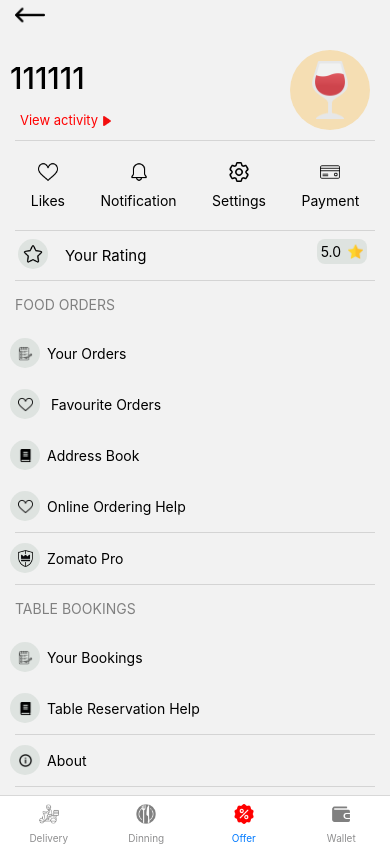
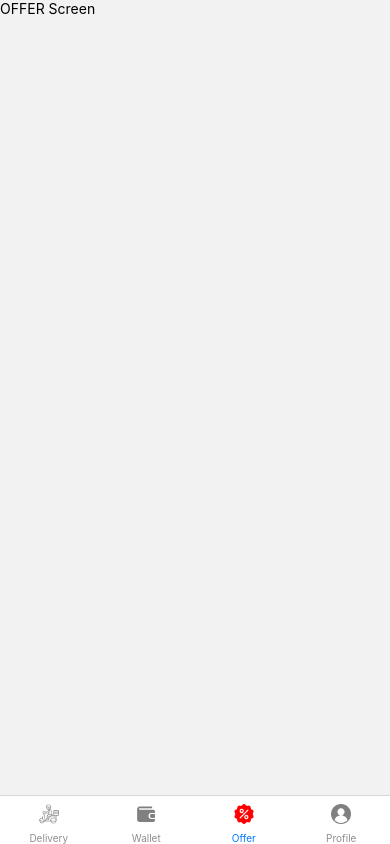
Before and after one commit to Anshul-30/Clone-Zomato, a React Native app: screen /Offer in a window 390 px wide. Built offline with nearby package versions, Linux system fonts and the light colour scheme.

Commit message:
Add New Files

```diff
--- a/components/Bottompart.js
+++ b/components/Bottompart.js
@@ -1,14 +1,13 @@
 import React from 'react'
-import { Text, ScrollView, TextInput, View, SafeAreaView, FlatList, Image ,TouchableOpacity} from 'react-native'
-import styles from '../style'
+import {  Image } from 'react-native'
 import { createBottomTabNavigator } from '@react-navigation/bottom-tabs';
 import { NavigationContainer } from '@react-navigation/native';
 import Screen from './Sscreen';
 import Home from './Home';
 import Wallet from './Wallet';
 import Profile from './Profile';
+import Offer from './Offer';
 import { red } from 'react-native-reanimated/src/reanimated2/Colors';
-import { shouldBeUseWeb } from 'react-native-reanimated/src/reanimated2/PlatformChecker';
 const Tab = createBottomTabNavigator();
 
 
@@ -31,15 +30,15 @@
 
 
 
-        <Tab.Screen name= "Dinning" component={Wallet} options={{headerShown:false,tabBarIcon:({focused})=>(
-          <Image source={require('../Images/restaurant.png')} style={{ height:20,width:20, tintColor:focused?'red':'grey'}}/>
+        <Tab.Screen name= "Wallet" component={Wallet} options={{headerShown:false,tabBarIcon:({focused})=>(
+          <Image source={require('../Images/wallet.png')} style={{ height:20,width:20, tintColor:focused?'red':'grey'}}/>
         )}}/>
 
         {/* -----------Screen 3 --------------- */}
 
 
 
-        <Tab.Screen name ="Offer" component={Profile} options={{headerShown:false,tabBarIcon:({focused})=>(
+        <Tab.Screen name ="Offer" component={Offer} options={{headerShown:false,tabBarIcon:({focused})=>(
           <Image source={require('../Images/discount(2).png')} style={{ height:20,width:20,tintColor:focused?'red':'grey'}}/>
         )}}/>
 
@@ -49,8 +48,8 @@
 
 
 
-        <Tab.Screen name="Wallet" component={Wallet} options={{headerShown:false, tabBarIcon:({focused})=>(
-          <Image source={require('../Images/wallet.png')} style={{ height:20,width:20,tintColor:focused?'red':'grey'}}/>
+        <Tab.Screen name="Profile" component={Profile} options={{headerShown:false, tabBarIcon:({focused})=>(
+          <Image source={require('../Images/user.png')} style={{ height:20,width:20,tintColor:focused?'red':'grey'}}/>
         )}}/>
       </Tab.Navigator>
 
--- /dev/null
+++ b/components/Offer.js
@@ -0,0 +1,11 @@
+import React from 'react'
+import {Text,View,SafeAreaView} from 'react-native'
+export default function Offer() {
+  return (
+    <SafeAreaView>
+    <View>
+        <Text>OFFER Screen</Text>
+    </View>
+    </SafeAreaView>
+  )
+}
--- a/components/Profile.js
+++ b/components/Profile.js
@@ -1,5 +1,5 @@
 import React from 'react'
-import {View,Image,Text,SafeAreaView,ScrollView,FlatList} from 'react-native'
+import {View,Image,Text,SafeAreaView,ScrollView,FlatList,TouchableOpacity} from 'react-native'
 import { Divider } from 'react-native-elements/dist/divider/Divider'
 import Order from '../Flatlist/Order'
 import styles from '../style'
@@ -16,6 +16,7 @@
     <SafeAreaView>
             <Image style={Profilestyle.image} source={require("../Images/left-arrow.png")}/>
 
+        <TouchableOpacity>
             <View style={Profilestyle.main}>
               <View style={Profilestyle.text}>
                   <Text style={{fontSize:30,fontWeight:'500'}}>111111</Text>
@@ -30,6 +31,9 @@
             </View>
 
         </View>
+        </TouchableOpacity>
+
+
         <Divider width={0.4} style={styles.divider}/>
 
 
```
